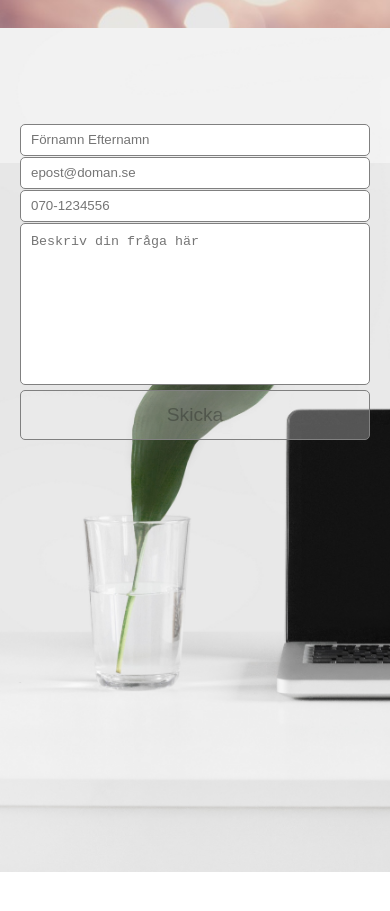
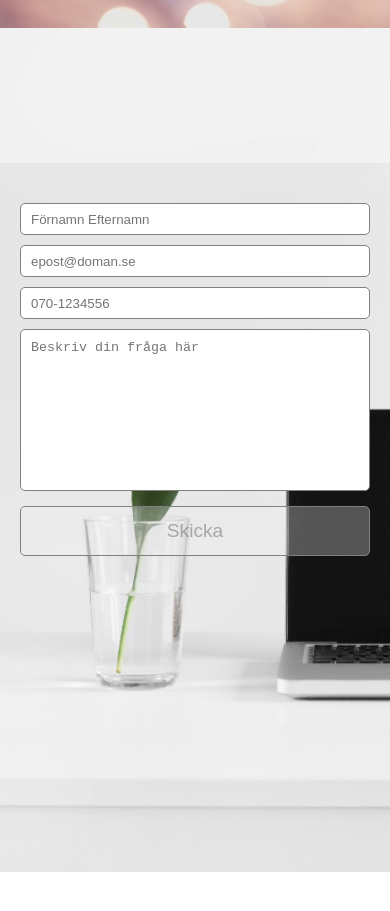
Before and after one commit to TegelConsulting/tc_web, an Angular app: page / in a window 390 px wide. Shown: the part 1660-2571 px from the top of the page. Built offline with nearby package versions, Linux system fonts and the light colour scheme; a web font is replaced by a local one; what angular-font-awesome would draw is missing.

Commit message:
Fix for contact in mobile view

```diff
--- a/src/app/components/contact/contact.component.css
+++ b/src/app/components/contact/contact.component.css
@@ -5,7 +5,7 @@
 
   display: grid;
   grid-template-columns: 1fr;
-  grid-template-rows: 95px auto;
+  grid-template-rows: 135px auto;
 }
 
 .hero .content {
@@ -18,10 +18,11 @@
 form {
   display: grid;
   grid-column: form;
+  grid-row: 2;
 
   align-items: center;
   justify-content: stretch;
-  grid-row-gap: 3%;
+  grid-row-gap: 10px;
 }
 
 form .formgroup {
```
